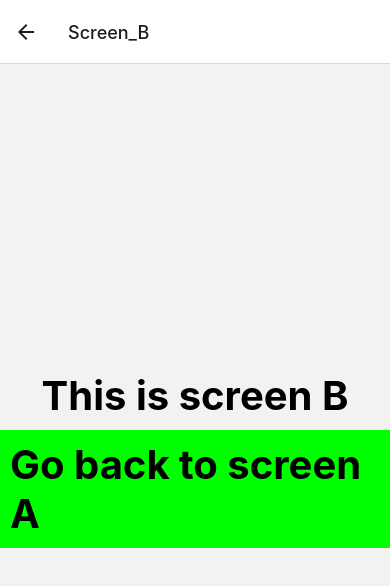
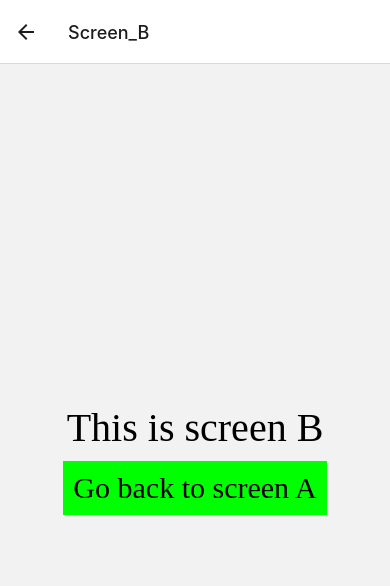
Before and after one commit to Akib13/ReactNativeTests, a React Native app: screen /Screen_B in a window 390 px wide. Shown: the top 586 px of the page. Built offline with nearby package versions, Linux system fonts and the light colour scheme.

Commit message:
Styling globally

```diff
--- /dev/null
+++ b/react-native.config.js
@@ -0,0 +1,3 @@
+module.exports = {
+    assets: ['./assets/fonts']
+}
--- a/src/ScreenA.js
+++ b/src/screens/ScreenA.js
@@ -5,6 +5,7 @@ import {
   View,
   Pressable
 } from 'react-native';
+import GlobalStyle from '../utils/GlobalStyle';
 
 export default function ScreenA ({navigation}) {
 
@@ -15,14 +16,17 @@ export default function ScreenA ({navigation}) {
 
     return(
         <View style={styles.body} >
-        <Text style = {styles.text}>
+        <Text style = {[
+            GlobalStyle.CustomFont,
+            styles.text
+        ]}>
             This is screen A
         </Text>
         <Pressable
             onPress={onPressHandler}
             style = {({pressed}) => ({ backgroundColor: pressed ? "#ddd": "#0f0" })}
         >
-            <Text style = {styles.text}>
+            <Text style = {GlobalStyle.ButtonText}>
             Go to screen B
             </Text>
         </Pressable>
@@ -38,7 +42,8 @@ body: {
 },
 text: {
     fontSize: 40,
-    fontWeight: 'bold',
+    //fontWeight: 'bold',
     margin: 10,
+    //fontFamily: 'DancingScript-VariableFont_wght',
 }
 });
--- a/src/ScreenB.js
+++ b/src/screens/ScreenB.js
@@ -5,6 +5,7 @@ import {
   View,
   Pressable
 } from 'react-native';
+import GlobalStyle from '../utils/GlobalStyle';
 
 export default function ScreenB ({navigation}) {
 
@@ -15,14 +16,17 @@ export default function ScreenB ({navigation}) {
 
     return(
       <View style={styles.body}>
-        <Text style={styles.text}>
+        <Text style={[
+          GlobalStyle.CustomFont,
+          styles.text
+        ]}>
           This is screen B
         </Text>
         <Pressable
           onPress={onPressHandler}
           style = {({pressed}) => ({ backgroundColor: pressed ? "#ddd": "#0f0" })}
         >
-          <Text style = {styles.text}>
+          <Text style = {GlobalStyle.ButtonText}>
             Go back to screen A
           </Text>
         </Pressable>
@@ -38,7 +42,7 @@ body: {
 },
 text: {
     fontSize: 40,
-    fontWeight: 'bold',
+    //fontWeight: 'bold',
     margin: 10,
 }
 });
--- /dev/null
+++ b/src/utils/GlobalStyle.js
@@ -0,0 +1,12 @@
+import { StyleSheet } from "react-native";
+
+export default StyleSheet.create ({
+    CustomFont : {
+        fontFamily: 'DancingScript-VariableFont_wght',
+    },
+    ButtonText : {
+        fontFamily: 'Lacquer-Regular',
+        fontSize: 30,
+        padding: 10,
+    },
+})
```
Also changed, not shown: src/App.js (+3 -7 lines), assets/fonts/DancingScript-VariableFont_wght.ttf (added), assets/fonts/Lacquer-Regular.ttf (added), 6 other files (tests, documents, lock files or other folders).
